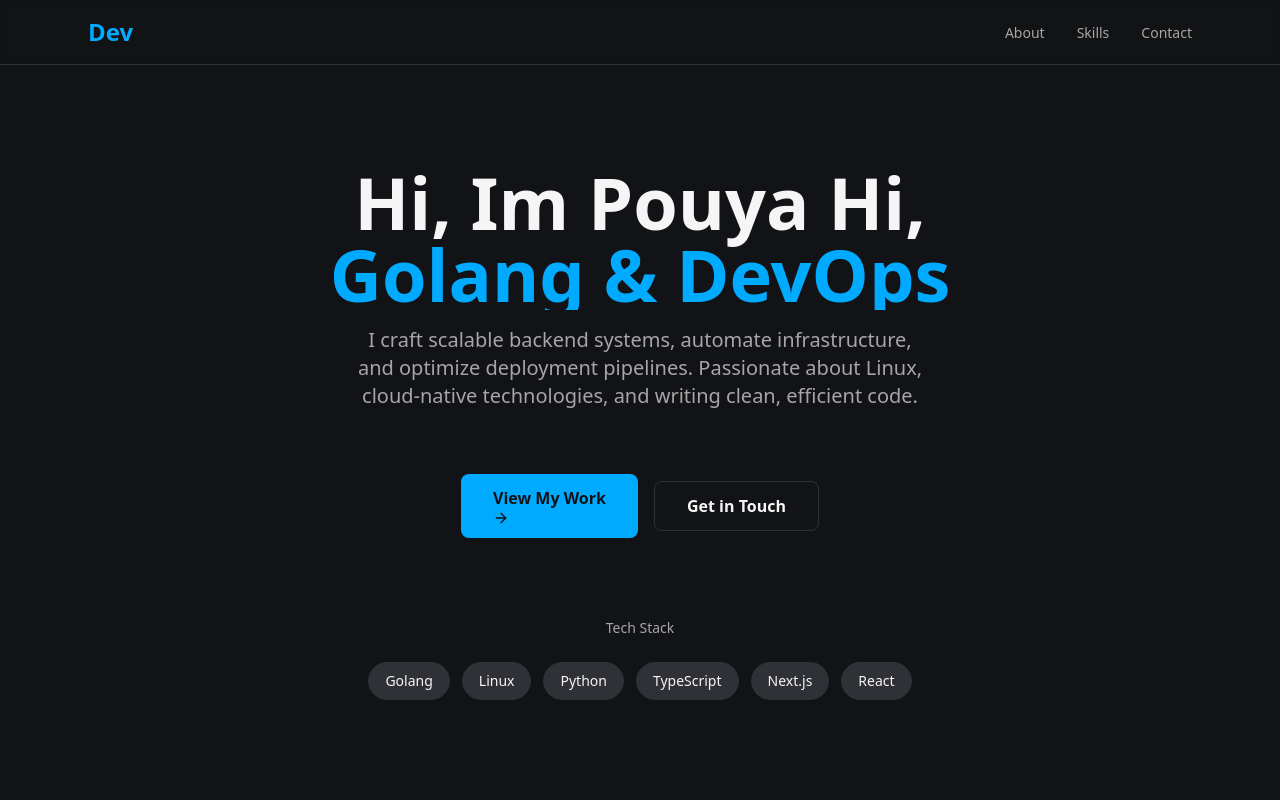
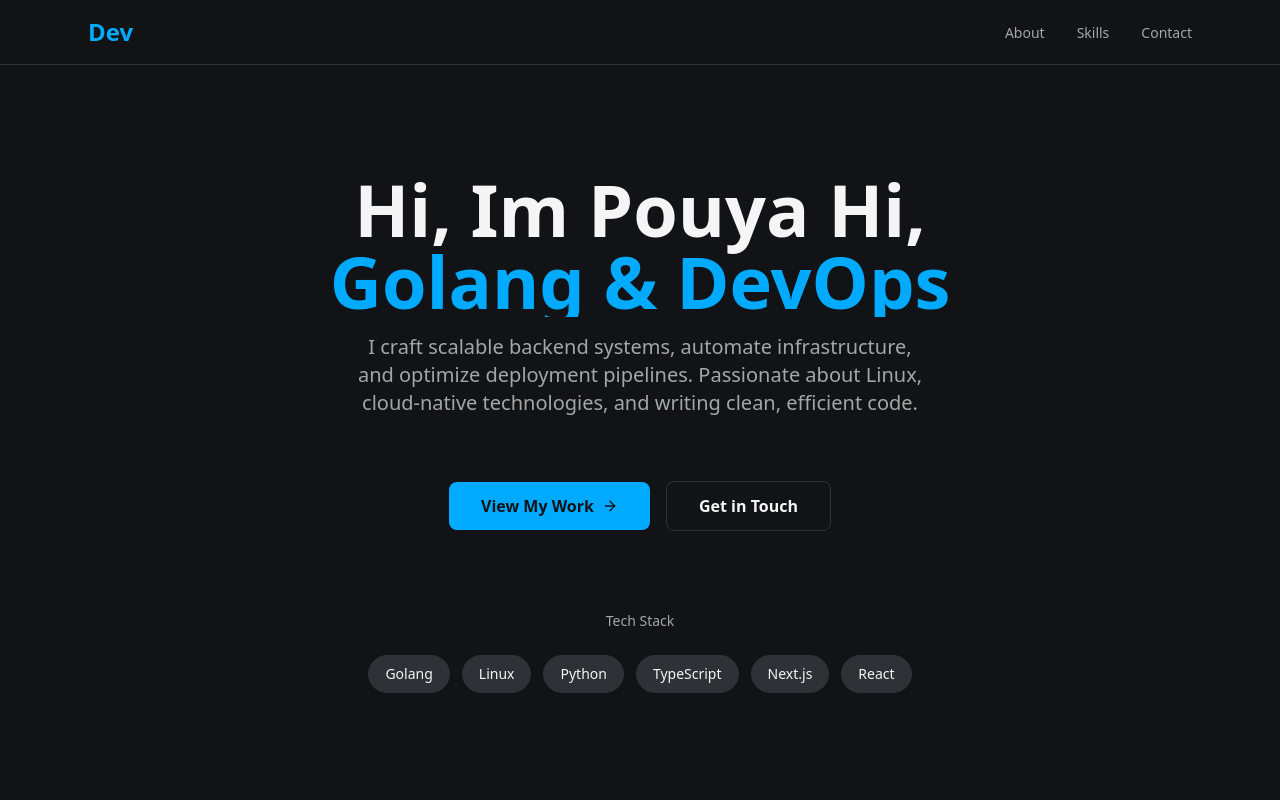
Before and after one commit to pimp13/my-intro-site, a Next.js app: page / in a window 1280 px wide. Shown: the top 800 px of the page. Built offline with nearby package versions, Linux system fonts and the light colour scheme.

Commit message:
refactor view my work delete btn and add a tag

```diff
--- a/components/Hero.tsx
+++ b/components/Hero.tsx
@@ -1,5 +1,4 @@
 import { ArrowRight } from 'lucide-react'
-import Link from 'next/link'
 
 export default function Hero() {
   return (
@@ -18,12 +17,10 @@ export default function Hero() {
         </div>
 
         <div className="flex flex-col sm:flex-row items-center justify-center gap-4 pt-8">
-          <button className="px-8 py-3 bg-primary text-primary-foreground rounded-lg font-semibold hover:opacity-90 transition-opacity flex items-center gap-2 group">
-            <a href="http://185.19.201.107:4255/">
-              View My Work
-              <ArrowRight className="w-4 h-4 group-hover:translate-x-1 transition-transform" />
-            </a>
-          </button>
+          <a className="px-8 py-3 bg-primary text-primary-foreground rounded-lg font-semibold hover:opacity-90 transition-opacity flex items-center gap-2 group" href="http://185.19.201.107:4255/">
+            View My Work
+            <ArrowRight className="w-4 h-4 group-hover:translate-x-1 transition-transform" />
+          </a>
           <button className="px-8 py-3 border border-border rounded-lg font-semibold hover:bg-secondary transition-colors">
             Get in Touch
           </button>
```
